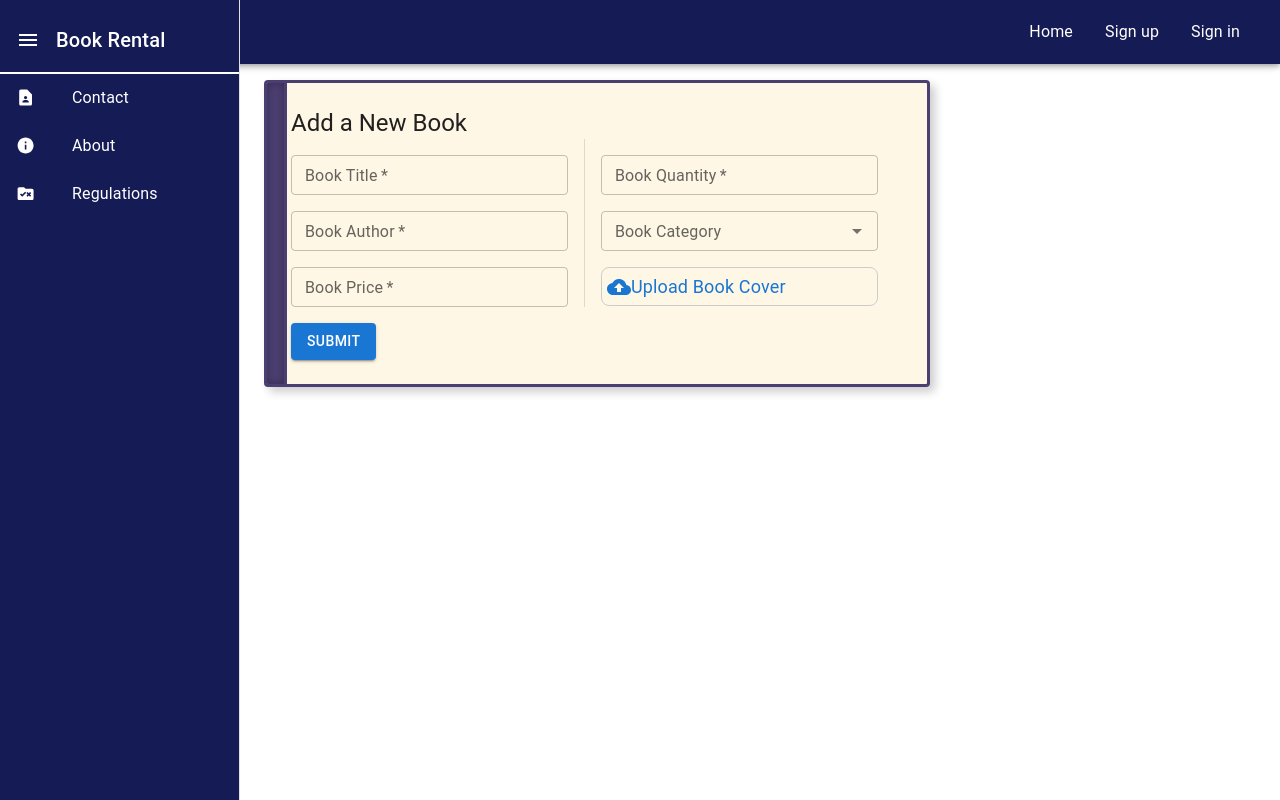
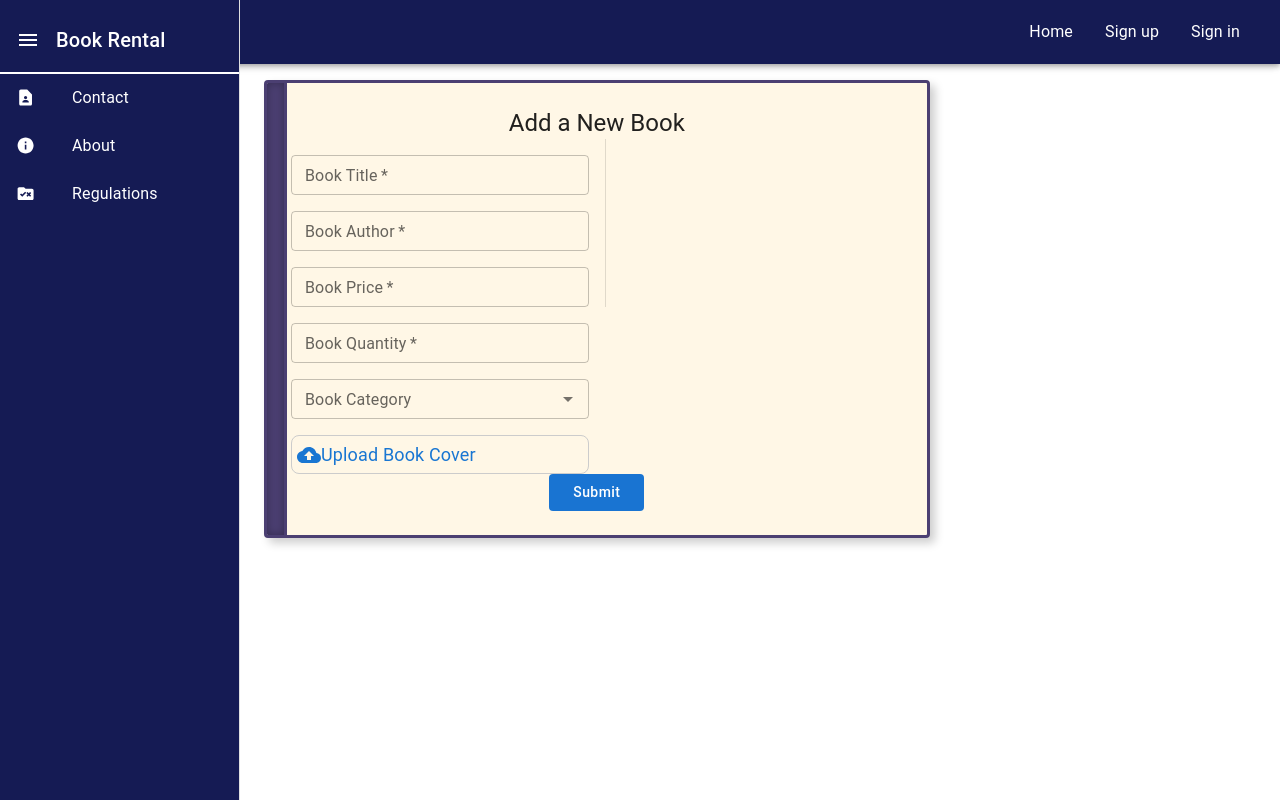
Before and after one commit to getye/Book-Rent-Vercel, a React (Create React App) app in the folder client/: page /owner/bookupload in a window 1280 px wide. Built offline with nearby package versions, Linux system fonts and the light colour scheme.

Commit message:
rent book

```diff
--- a/client/src/components/owner/owner_book_upload.js
+++ b/client/src/components/owner/owner_book_upload.js
@@ -111,11 +111,11 @@ export const OwnerBookUpload = () => {
           },
         }}
       >
-        <Typography variant="h5" gutterBottom pb={1}>
+        <Typography variant="h5" gutterBottom pb={1} sx={{ textAlign: 'center' }}>
           Add a New Book
         </Typography>
         <Grid container spacing={2}>
-          <Grid item xs ={12} sm={5.6}>
+          <Grid item xs ={12} sm={6}>
             <TextField
                 label="Book Title"
                 name="bookTitle"
@@ -148,7 +148,7 @@ export const OwnerBookUpload = () => {
               />
           </Grid>
           <Divider orientation="vertical" flexItem sx={{ ml: 2 }} />
-          <Grid item xs={12} sm={5.6}>
+          <Grid item xs={12} sm={6}>
             <TextField
                 label="Book Quantity"
                 type="number"
@@ -206,9 +206,32 @@ export const OwnerBookUpload = () => {
             </Box>
           </Grid>
         </Grid>
-        <Button type="submit" variant="contained" color="primary" sx={{ mt: 2 }}>
-          Submit
-        </Button>
+        <Box
+            sx={{
+              display: 'flex',                  // Set the Box as a flex container
+              justifyContent: 'center',          // Centers the button horizontally
+              alignItems: 'center',              // Centers the button vertically (optional)
+              width: '100%',                     // Ensure it takes full width if needed
+            }}
+          >
+            <Button
+              type="submit"
+              sx={{
+                bgcolor: '#1974D2',
+                paddingLeft: 3,
+                paddingRight: 3,
+                borderRadius: 1,
+                color: 'white',
+                textTransform: 'none',
+                '&:hover': {
+                  bgcolor: '#1974D2',
+                  opacity: 0.9,
+                },
+              }}
+            >
+              Submit
+            </Button>
+          </Box>
       </Box>
 
       {/* Snackbar for notifications */}
--- a/client/src/components/owner/owner_dashboard.js
+++ b/client/src/components/owner/owner_dashboard.js
@@ -15,8 +15,12 @@ export const OwnerDashboard = () => {
   };
 
   return (
-    <Box sx={{ paddingTop: 10, alignItems: "center", alignContent: "center", paddingLeft: 32, paddingRight:8 }}>
-      <Grid container direction={"row"} >
+    <Box sx={{ paddingTop: 10, alignItems: "center", alignContent: "center", paddingLeft: {xs:1, sm:10, md:20, lg:32}}}>
+      <Grid
+        container
+        direction={"row"}
+        sx={{width:{xs:'100%', sm:'80%', md:'60%'},}}
+        >
         {currentSection === 0 ? <OwnerEarnings /> : <OwnerBookStatus />}
       </Grid>
 
@@ -25,7 +29,6 @@ export const OwnerDashboard = () => {
           variant="contained"
           onClick={handlePrevious}
           disabled={currentSection === 0}
-          sx={{ marginRight: 2 }}
         >
           Previous
         </Button>
--- a/client/src/components/owner/owner_view_books.js
+++ b/client/src/components/owner/owner_view_books.js
@@ -28,12 +28,12 @@ export const OwnerViewBooks = () => {
         );
     if (loading) return <div>Loading...</div>;
     return (
-      <Box sx={{ paddingTop: "5%", marginLeft: "20%", justifyContent:'center' }}>
+      <Box sx={{ paddingTop: 10, marginLeft: { xs: '1%', sm: '5%', md: '12%', lg: '20%' }, justifyContent:'center' }}>
         <Box sx={{ paddingTop:2}}>
               <Paper
                 sx={{
                     display: 'flex',
-                    width: "45%",
+                    width: { xs: '100%', sm: '80%', md: '50%' },
                     border: 1,
                     height:'1%',
                     borderRadius: 4,
```
Also changed, not shown: client/src/components/admin/view_books.js (indentation only), 8 other files (tests, documents, lock files or other folders).
